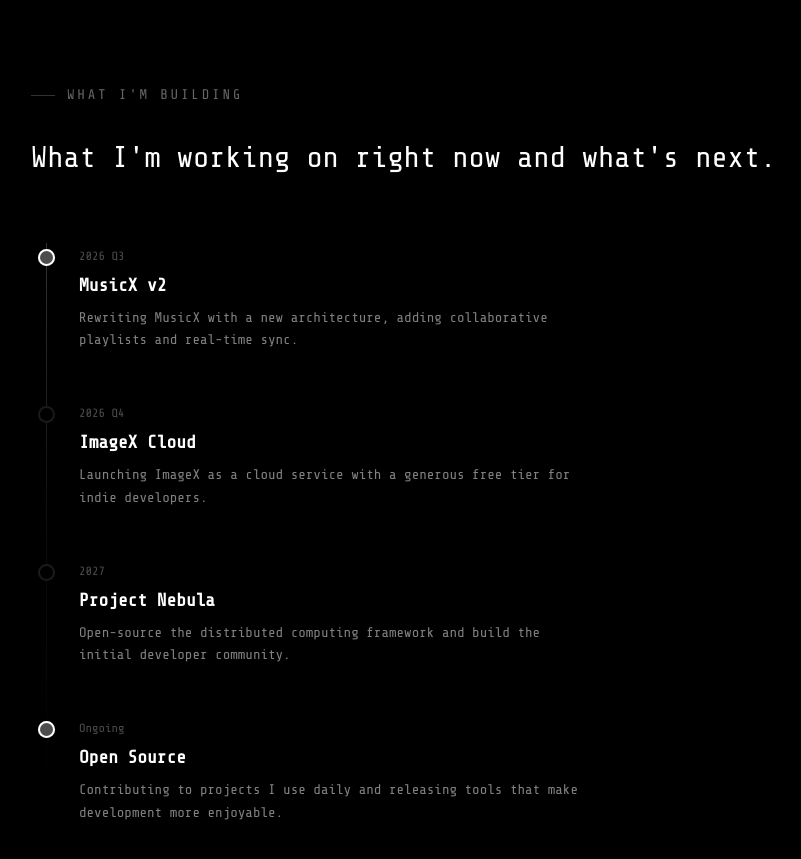
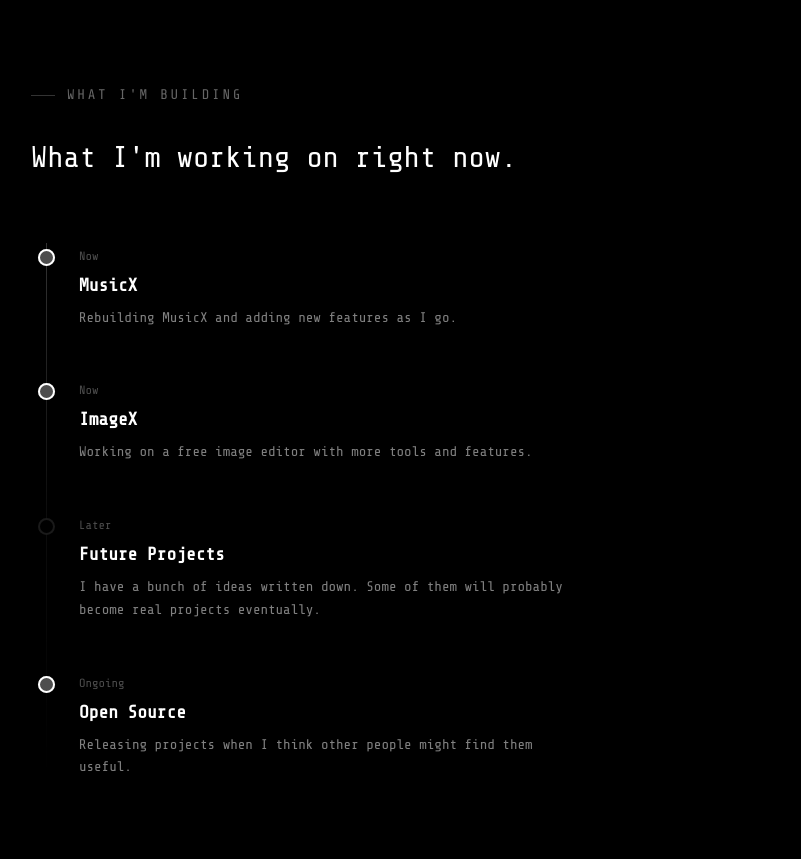
Before and after one commit to yummyfiles/yummyfiles-website, a React (Vite) app: page / in a window 1280 px wide. Shown: the part 2480-3339 px from the top of the page, without its empty margins (57-858 px from the left). Built offline with nearby package versions, Linux system fonts and the light colour scheme.

Commit message:
Update Building section with casual, natural copy

```diff
--- a/src/components/Building.tsx
+++ b/src/components/Building.tsx
@@ -15,7 +15,7 @@ export default function Building() {
 
         <ScrollReveal delay={0.1}>
           <p className="text-2xl sm:text-3xl font-medium leading-snug mt-8 mb-16">
-            What I'm working on right now and what's next.
+            What I'm working on right now.
           </p>
         </ScrollReveal>
 
--- a/src/data/timeline.ts
+++ b/src/data/timeline.ts
@@ -7,27 +7,27 @@ export interface TimelineItem {
 
 export const timeline: TimelineItem[] = [
   {
-    year: '2026 Q3',
-    title: 'MusicX v2',
-    description: 'Rewriting MusicX with a new architecture, adding collaborative playlists and real-time sync.',
+    year: 'Now',
+    title: 'MusicX',
+    description: 'Rebuilding MusicX and adding new features as I go.',
     status: 'current',
   },
   {
-    year: '2026 Q4',
-    title: 'ImageX Cloud',
-    description: 'Launching ImageX as a cloud service with a generous free tier for indie developers.',
-    status: 'upcoming',
+    year: 'Now',
+    title: 'ImageX',
+    description: 'Working on a free image editor with more tools and features.',
+    status: 'current',
   },
   {
-    year: '2027',
-    title: 'Project Nebula',
-    description: 'Open-source the distributed computing framework and build the initial developer community.',
+    year: 'Later',
+    title: 'Future Projects',
+    description: 'I have a bunch of ideas written down. Some of them will probably become real projects eventually.',
     status: 'upcoming',
   },
   {
     year: 'Ongoing',
     title: 'Open Source',
-    description: 'Contributing to projects I use daily and releasing tools that make development more enjoyable.',
+    description: 'Releasing projects when I think other people might find them useful.',
     status: 'current',
   },
 ]
```
